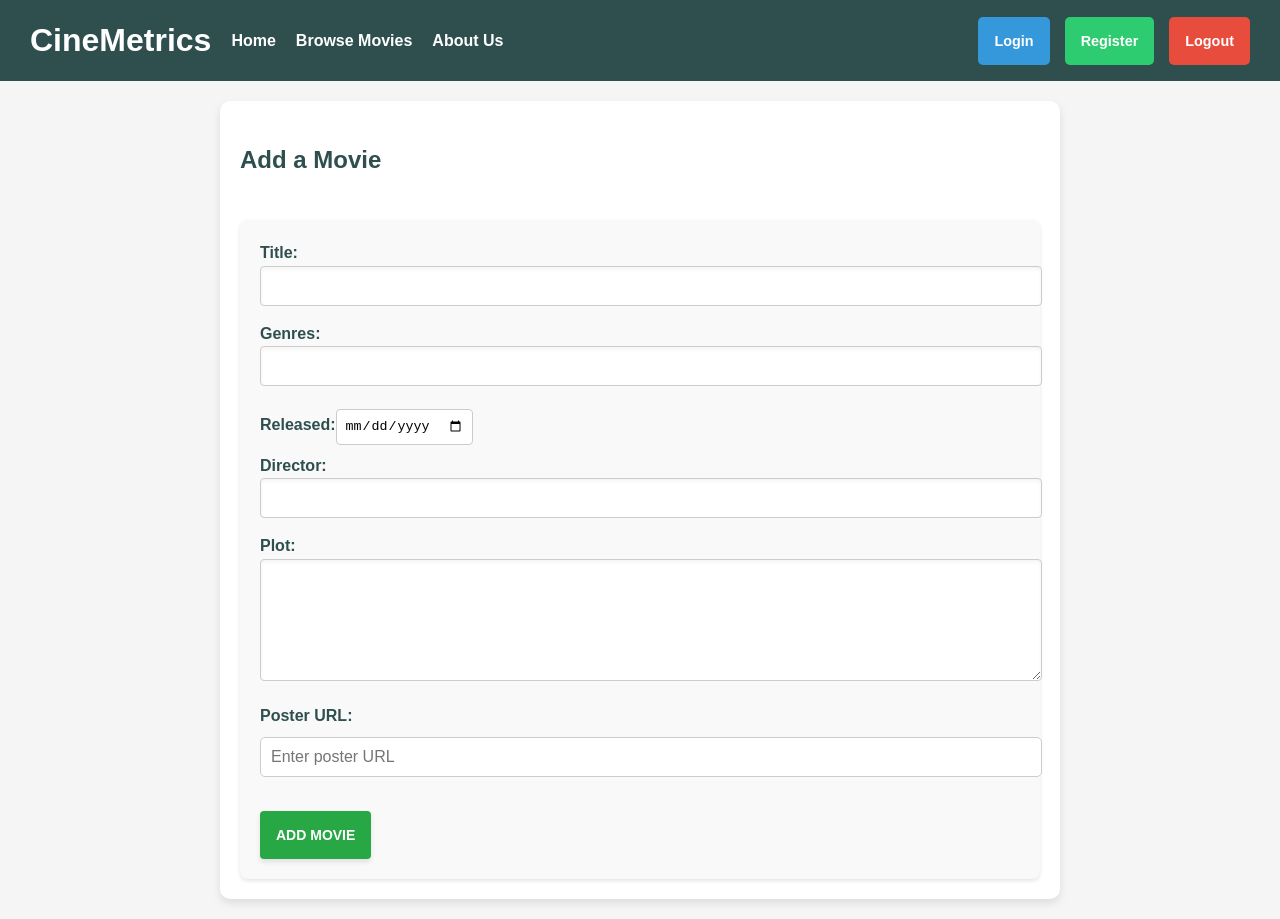
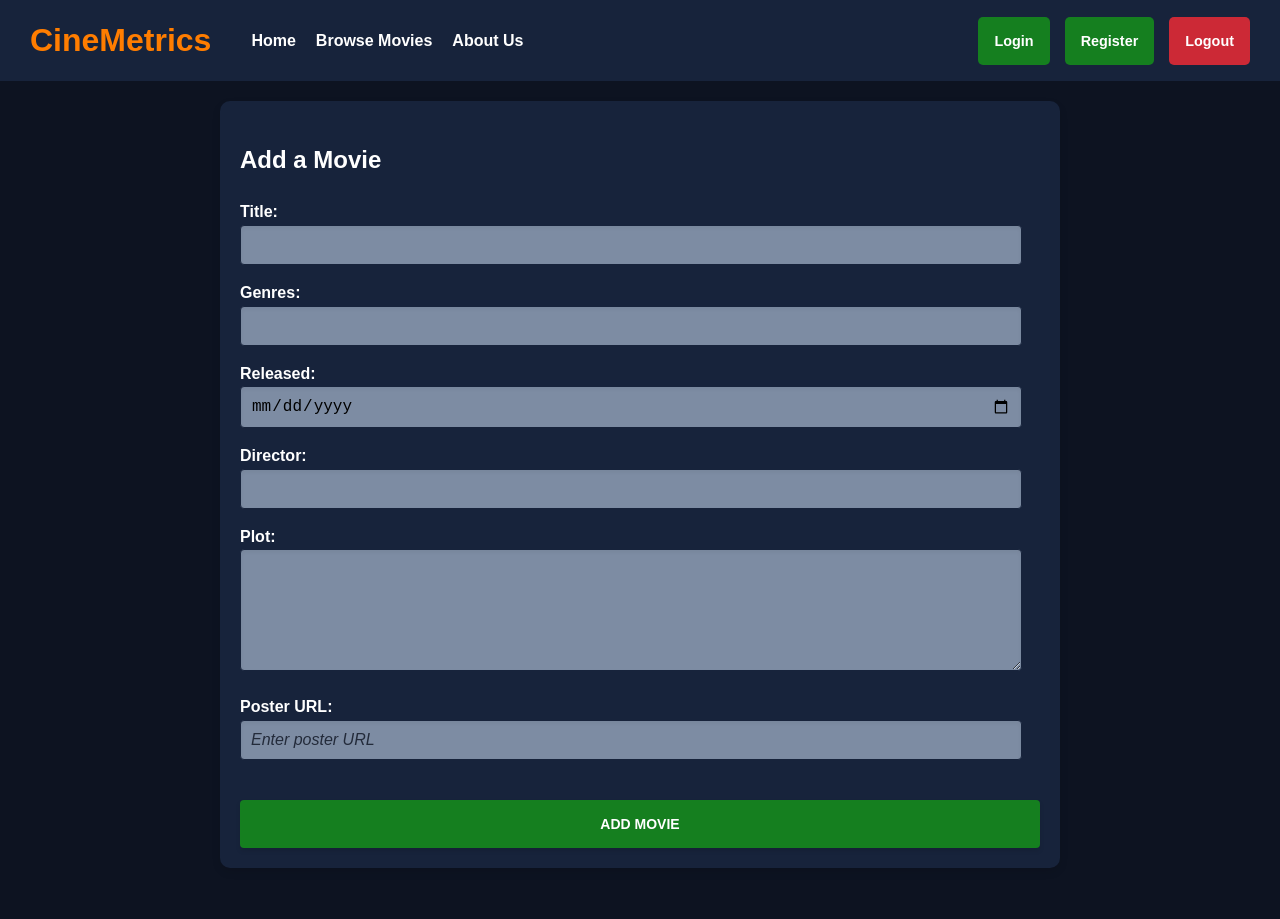
Before and after one commit to Chupiik/CineMetrics, a React (Vite) app in the folder frontend/: page /add-movie in a window 1280 px wide. After the commit the page ends 888 px from the top, so only its background shows below. Built offline with nearby package versions, Linux system fonts and the light colour scheme.

Commit message:
Changed css coloring and styling of the whole site

```diff
--- a/frontend/src/components/AddEditMovieForm.jsx
+++ b/frontend/src/components/AddEditMovieForm.jsx
@@ -77,11 +77,11 @@ function AddEditMovie({ method }) {
   return (
     <div>
       <Navbar />
-      <div className="container">
+      <div className="movieForm-container">
         <h2>{name}</h2>
-        <br />
         <form onSubmit={handleSubmit}>
           <label htmlFor="title">Title:</label>
+          <br/>
           <input
               type="text"
               id="title"
@@ -90,8 +90,9 @@ function AddEditMovie({ method }) {
               onChange={(e) => setTitle(e.target.value)}
               value={title}
           />
-          <br />
+          <br/>
           <label htmlFor="genres">Genres:</label>
+          <br/>
           <input
               type="text"
               id="genres"
@@ -99,8 +100,9 @@ function AddEditMovie({ method }) {
               onChange={(e) => setGenres(e.target.value)}
               value={genres}
           />
-          <br />
+          <br/>
           <label htmlFor="released">Released:</label>
+          <br/>
           <input
               type="date"
               required
@@ -109,8 +111,9 @@ function AddEditMovie({ method }) {
               onChange={(e) => setReleased(e.target.value)}
               value={released}
           />
-          <br />
+          <br/>
           <label htmlFor="director">Director:</label>
+          <br/>
           <input
               type="text"
               id="director"
@@ -118,16 +121,18 @@ function AddEditMovie({ method }) {
               onChange={(e) => setDirector(e.target.value)}
               value={director}
           />
-          <br />
+          <br/>
           <label htmlFor="plot">Plot:</label>
+          <br/>
           <textarea
               id="plot"
               name="plot"
               onChange={(e) => setPlot(e.target.value)}
               value={plot}
           />
-          <br />
+          <br/>
           <label htmlFor="poster">Poster URL:</label>
+          <br/>
           <input
               type="url"
               id="poster"
@@ -136,11 +141,11 @@ function AddEditMovie({ method }) {
               onChange={(e) => setPosterUrl(e.target.value)}
               value={posterUrl}
           />
-          <br />
+          <br/>
           {posterUrl && (
-            <img className="movie-poster-create" src={posterUrl} alt="Poster preview" />
+              <img className="movie-poster-create" src={posterUrl} alt="Poster preview"/>
           )}
-          <br />
+          <br/>
           <button type="submit">{method === "add" ? "Add Movie" : "Update Movie"}</button>
         </form>
       </div>
--- a/frontend/src/components/Form.jsx
+++ b/frontend/src/components/Form.jsx
@@ -33,7 +33,7 @@ function Form({route, method}) {
 
     };
 
-    return <form onSubmit={handleSubmit} className="form-container">
+    return <form onSubmit={handleSubmit} className="login-form-container">
         <h1>{name}</h1>
         <input
             className="form-input"
--- a/frontend/src/pages/Index.jsx
+++ b/frontend/src/pages/Index.jsx
@@ -4,9 +4,8 @@ import Navbar from "../components/Navbar.jsx";
 import "../styles/Index.css"
 function HomePage() {
     return (
-        <div>
+        <div className="body">
             <Navbar/>
-
             <section className="mainText">
                 <div>
                     <h2>Welcome to CineMetrics</h2>
--- a/frontend/src/styles/AboutUs.css
+++ b/frontend/src/styles/AboutUs.css
@@ -1,48 +1,25 @@
-body {
-    font-family: 'Arial', sans-serif;
-    margin: 0;
-    padding: 0;
-    background-color: whitesmoke;
-    color: black;
-}
-
-
-header {
-    background-color: darkslategray;
-    color: white;
-    text-align: center;
-    display: flex;
-    justify-content: space-between;
-    align-items: center;
-    padding: 15px 30px;
-}
-
-header h1 {
-    margin: 0;
-    font-size: 2em;
-}
-
-
-h1 {
-    margin: 0;
-}
-
-.container {
+.aboutUs-container {
     max-width: 900px;
     margin: 20px auto;
     padding: 20px;
-    background: white;
-    border-radius: 8px;
-    box-shadow: 0 2px 15px rgba(0, 0, 0, 0.1);
+    background: var(--background-color); /* Dark background color */
+    color: var(--secondary-color); /* White text color */
 }
 
-.intro-section, .team-section, .mission-section, .contact-section {
-    margin-bottom: 40px;
+.aboutUs-container h3,
+.aboutUs-container h2 {
+    color: var(--primary-color); /* White text color */
 }
 
-h2 {
-    color: darkslategray;
-    margin-bottom: 15px;
+.member-info {
+    color: var(--infoText-color);
+}
+
+.intro-section,
+.team-section,
+.mission-section,
+.contact-section {
+    margin-bottom: 40px;
 }
 
 .team-container {
@@ -53,24 +30,26 @@ h2 {
 
 .team-member {
     flex: 1 1 30%; /* Flex-basis for three columns */
-    background: #eaeaea;
+    background: var(--info-color); /* Primary orange background */
     border-radius: 8px;
     padding: 15px;
     margin: 10px;
     text-align: center;
     transition: transform 0.3s, box-shadow 0.3s;
+    color: var(--secondary-color); /* White text color */
 }
 
 .team-member:hover {
     transform: translateY(-5px);
-    box-shadow: 0 4px 20px rgba(0, 0, 0, 0.2);
+    box-shadow: 0 4px 20px rgba(0, 0, 0, 0.4); /* Slightly stronger shadow */
+    background: var(--info-color); /* Warning yellow for hover effect */
 }
 
 footer {
     text-align: center;
     padding: 15px 0;
-    background: darkslategray;
-    color: white;
+    background: var(--background-color); /* Dark background color */
+    color: var(--secondary-color); /* White text color */
 }
 
 @media (max-width: 800px) {
@@ -84,7 +63,7 @@ footer {
         flex: 1 1 100%;
     }
 
-    .container {
+    .aboutUs-container {
         padding: 10px;
     }
 }
--- a/frontend/src/styles/AddEditMovieForm.css
+++ b/frontend/src/styles/AddEditMovieForm.css
@@ -1,70 +1,59 @@
-
 /* Add Movie Form */
-form {
-    background-color: #f9f9f9;
-    padding: 20px;
-    border-radius: 8px;
-    box-shadow: 0 2px 4px rgba(0, 0, 0, 0.1);
+.movieForm-container form {
+    background-color: var(--info-color);
 }
 
-form label {
+.movieForm-container form label {
     font-size: 1rem;
     font-weight: bold;
-    color: darkslategray;
+    color: var(--secondary-color);
     margin-bottom: 5px;
 }
 
-form input[type="text"],
-form textarea {
-    width: 100%;
+.movieForm-container form input[type="text"],
+.movieForm-container form input[type="url"],
+.movieForm-container form input[type="date"],
+.movieForm-container form textarea {
+    background-color: var(--infoText-color);
+    width: 95%;
     padding: 10px;
     font-size: 1rem;
-    border: 1px solid #cccccc;
+    border: 1px solid var(--info-color);
     border-radius: 4px;
     outline: none;
     box-shadow: inset 0 2px 4px rgba(0, 0, 0, 0.05);
     margin-bottom: 15px;
+    margin-right: 10px;
 }
 
-form textarea {
+.movieForm-container form textarea {
     height: 100px;
     resize: vertical;
+
 }
 
-form input[type="text"]:focus,
-form textarea:focus {
-    border-color: orange;
-    box-shadow: inset 0 2px 4px rgba(255, 165, 0, 0.3);
+.movieForm-container form textarea {
+    scrollbar-color: var(--infoText-color) var(--info-color);
 }
 
-input[type="date"] {
-    padding: 8px;
-    margin: 8px 0;
-    border-radius: 4px;
-    border: 1px solid #ccc;
+.movieForm-container form input[type="url"]:focus,
+.movieForm-container form input[type="date"]:focus,
+.movieForm-container form input[type="text"]:focus,
+.movieForm-container form textarea:focus {
+    border-color: var(--primary-color);
+    box-shadow: inset 0 2px 4px rgba(255, 125, 0, 0.3);
 }
 
-input[type="url"] {
-    width: 100%;
-    padding: 10px;
-    margin: 8px 0;
-    border: 1px solid #ccc;
-    border-radius: 5px;
-    font-size: 1rem;
-}
-
-input[type="url"]:focus,
-input[type="date"]:focus,
-textarea:focus {
-    border-color: orange;
-    outline: none;
-    box-shadow: inset 0 2px 4px rgba(255, 165, 0, 0.3);
+.movieForm-container form input[type="url"]::placeholder {
+    color: var(--background-color);
+    font-style: italic;
+    opacity: 0.8;
 }
 
 
-form input[type="submit"] {
-    background-color: orange;
-    color: white;
+.movieForm-container form input[type="submit"] {
+    background-color: var(--primary-color);
+    color: var(--secondary-color);
     border: none;
     border-radius: 5px;
     padding: 12px 20px;
@@ -74,77 +63,70 @@ form input[type="submit"] {
     transition: background-color 0.3s ease;
 }
 
-form input[type="submit"]:hover {
-    background-color: #333;
+.movieForm-container form input[type="submit"]:hover {
+    background-color: var(--background-color);
+    color: var(--primary-color);
 }
 
 /* Container for the Movies Page */
-.container {
+.movieForm-container {
     max-width: 800px;
     margin: 20px auto;
     padding: 20px;
-    background-color: white;
+    background-color: var(--info-color);
     border-radius: 10px;
     box-shadow: 0 4px 8px rgba(0, 0, 0, 0.1);
+    width: 100%;
 }
 
-body {
-    font-family: 'Arial', sans-serif;
-    margin: 0;
-    padding: 0;
-    background-color: whitesmoke;
-    color: darkslategray;
-    line-height: 1.6;
+.movieForm-container h2 {
+    color: var(--secondary-color);
 }
 
-button[type="submit"] {
-  background-color: #28a745; /* Green background */
-  color: #ffffff; /* White text */
-  border: none; /* Remove border */
-  border-radius: 4px; /* Slightly rounded corners */
-  padding: 8px 16px; /* Padding for size */
-  font-size: 14px; /* Standard font size */
-  font-weight: 600; /* Semi-bold text */
-  text-transform: uppercase; /* Make the text uppercase */
-  cursor: pointer; /* Pointer cursor on hover */
-  transition: background-color 0.3s ease, transform 0.2s ease; /* Smooth transitions */
-  box-shadow: 0 3px 5px rgba(0, 0, 0, 0.1); /* Subtle shadow */
+.movieForm-container button[type="submit"] {
+    background-color: var(--success-color);
+    color: var(--secondary-color);
+    border: none;
+    border-radius: 4px;
+    padding: 8px 16px;
+    font-size: 14px;
+    font-weight: 600;
+    text-transform: uppercase;
+    cursor: pointer;
+    transition: background-color 0.3s ease, transform 0.2s ease;
+    box-shadow: 0 3px 5px rgba(0, 0, 0, 0.1);
+    width: 100%;
 }
 
-button[type="submit"]:hover {
-  background-color: #218838; /* Darker green on hover */
-  transform: translateY(-1px); /* Slight upward movement */
-  box-shadow: 0 4px 6px rgba(0, 0, 0, 0.15); /* Stronger shadow */
+.movieForm-container button[type="submit"]:hover {
+    background-color: var(--primary-color);
+    transform: translateY(-1px);
+    box-shadow: 0 4px 6px rgba(0, 0, 0, 0.15);
 }
 
-button[type="submit"]:focus {
-  outline: none; /* Remove default outline */
-  box-shadow: 0 0 0 3px rgba(40, 167, 69, 0.4); /* Green focus ring for accessibility */
+.movieForm-container button[type="submit"]:focus {
+    outline: none;
+    box-shadow: 0 0 0 3px rgba(40, 167, 69, 0.4);
 }
 
-button[type="submit"]:active {
-  background-color: #1e7e34; /* Even darker green when pressed */
-  transform: translateY(2px); /* Slight downward movement */
-  box-shadow: 0 2px 3px rgba(0, 0, 0, 0.2); /* Pressed effect shadow */
+.movieForm-container button[type="submit"]:active {
+    background-color: var(--primary-color);
+    transform: translateY(2px);
+    box-shadow: 0 2px 3px rgba(0, 0, 0, 0.2);
 }
 
 .error-message {
-  color: red;
-  font-size: 0.9rem;
+    color: var(--danger-color);
+    font-size: 0.9rem;
 }
-
 
 /* Responsive Design */
 @media (max-width: 768px) {
-    .container {
+    .movieForm-container {
         padding: 16px;
     }
 
-    .movie-container {
-        margin-bottom: 20px;
-    }
-
-    form input[type="submit"] {
+    .movieForm-container form input[type="submit"] {
         width: 100%;
     }
 }
--- /dev/null
+++ b/frontend/src/styles/Colors.css
@@ -0,0 +1,10 @@
+:root {
+    --background-color: #0D1321;
+    --primary-color: #FF7D00;
+    --secondary-color: #FFFFFF;
+    --infoText-color: #7D8CA3;
+    --success-color: #157F1F;
+    --danger-color: #CC2936;
+    --warning-color: #ffc107;
+    --info-color: #17233B;
+}
--- a/frontend/src/styles/Index.css
+++ b/frontend/src/styles/Index.css
@@ -1,25 +1,31 @@
-body {
+@import url('./colors.css');
+html{
+    background-color: var(--background-color);
+}
+
+.body {
     font-family: 'Arial', sans-serif;
     margin: 0;
     padding: 0;
-    background-color: whitesmoke;
-    color: darkslategray;
+    background-color: var(--background-color);
+    color: var(--secondary-color); /* White text on dark background */
 }
-
 
 .mainText {
     padding: 100px 20px;
-    color: black;
+    /*color: var(--secondary-color); /* White text */
     text-align: center;
     display: flex;
     align-items: center;
     justify-content: center;
     min-height: 60vh;
+    background-color: inherit;
 }
 
 .mainText h2 {
     font-size: 3em;
     margin-bottom: 20px;
+    color: var(--primary-color); /* Bright orange for headings */
 }
 
 .mainText p {
@@ -29,9 +35,9 @@ body {
 }
 
 .btn {
-    background-color: orange;
+    background-color: var(--primary-color); /* Bright orange button */
     padding: 10px 20px;
-    color: white;
+    color: var(--secondary-color); /* White text */
     text-decoration: none;
     font-size: 1.2em;
     border-radius: 5px;
@@ -39,7 +45,7 @@ body {
 }
 
 .btn:hover {
-    background-color: #333;
+    background-color: var(--info-color); /* Teal on hover */
 }
 
 .features {
@@ -50,27 +56,31 @@ body {
 }
 
 .feature-box {
-    background-color: white;
+    background-color: var(--info-color); /* White background for cards */
     padding: 30px;
     width: 29%;
     text-align: center;
     border-radius: 10px;
     box-shadow: 0 4px 8px rgba(0, 0, 0, 0.1);
+    color: var(--secondary-color); /* Dark text on light background */
 }
 
 .feature-box h3 {
     font-size: 1.8em;
     margin-bottom: 15px;
+    color: var(--primary-color); /* Bright orange for headings */
 }
 
 .feature-box p {
     font-size: 1em;
-    color: gray;
+    color: var(--secondary-color); /* Dark text */
 }
 
 .feature-box:hover {
     transform: translateY(-10px);
     transition: transform 0.3s ease;
+    background-color: var(--info-color); /* Teal background on hover */
+    color: var(--secondary-color); /* White text on hover */
 }
 
 @media (max-width: 768px) {
--- a/frontend/src/styles/Movie.css
+++ b/frontend/src/styles/Movie.css
@@ -1,5 +1,7 @@
+@import url('./colors.css');
+
 .movie-container {
-    background-color: whitesmoke;
+    background-color: var(--info-color);
     border: none;
     border-radius: 10px;
     padding: 16px;
@@ -18,9 +20,16 @@
     box-shadow: 0 6px 12px rgba(0, 0, 0, 0.15);
 }
 
-.movie-title, .movie-genres, .movie-release-date, .movie-director, .movie-plot {
+.movie-title {
+    font-size: 1.5em;
+    color: var(--primary-color);
+    line-height: 1.5;
+    margin: 0;
+}
+
+.movie-genres, .movie-release-date, .movie-director, .movie-plot {
     font-size: 1em;
-    color: gray;
+    color: var(--infoText-color);
     line-height: 1.5;
     margin: 0;
 }
@@ -30,7 +39,7 @@
     flex-direction: column;
     gap: 8px;
     max-width: 60%;
-    flex-grow: 1; /* Allows details to take up remaining space */
+    flex-grow: 1;
 }
 
 .movie-details-poster {
@@ -47,22 +56,20 @@
     box-shadow: 0 2px 8px rgba(0, 0, 0, 0.1);
 }
 
-
 .movie-actions {
     display: flex;
-    gap: 10px; /* Space between the buttons */
+    gap: 10px;
     justify-content: flex-start;
     align-items: center;
-    margin-top: 16px; /* Space from other content */
+    margin-top: 16px;
 }
 
-/* General button styles (Edit and Delete) */
 button {
-    color: white;
+    color: var(--secondary-color);
     border: none;
     border-radius: 5px;
-    padding: 12px 20px; /* Ensure same padding for both buttons */
-    font-size: 1rem; /* Same font size for both buttons */
+    padding: 12px 20px;
+    font-size: 1rem;
     font-weight: bold;
     cursor: pointer;
     transition: background-color 0.3s ease, box-shadow 0.3s ease;
@@ -73,34 +80,27 @@ button {
     height: 48px; /* Ensuring same height */
 }
 
-/* Delete Button (Red) */
 .delete-button {
-    background-color: #e53935; /* Red color for Delete */
-}
-
-.delete-button svg,
-.edit-button svg {
-    width: 16px;
-    height: 16px; /* Ensures the icon fits nicely */
+    background-color: var(--danger-color);
 }
 
 .delete-button:hover {
-    background-color: #c62828; /* Darker red on hover */
+    background-color: var(--primary-color);
 }
 
 .delete-button:active {
-    background-color: #b71c1c; /* Even darker red when clicked */
+    background-color: #5a2026;
 }
 
-/* Edit Button (Green) */
+/* Edit Button (Success) */
 .edit-button {
-    background-color: #4CAF50; /* Green color for Edit */
+    background-color: var(--success-color);
 }
 
 .edit-button:hover {
-    background-color: #45a049; /* Darker green on hover */
+    background-color: var(--primary-color);
 }
 
 .edit-button:active {
-    background-color: #388e3c; /* Even darker green when clicked */
+    background-color: #1e7e34;
 }
--- a/frontend/src/styles/Movies.css
+++ b/frontend/src/styles/Movies.css
@@ -1,10 +1,12 @@
+@import url('./colors.css');
+
 /* Global Styles */
 body {
     font-family: 'Arial', sans-serif;
     margin: 0;
     padding: 0;
-    background-color: whitesmoke;
-    color: darkslategray;
+    background-color: var(--background-color);
+    color: var(--secondary-color);
     line-height: 1.6;
 }
 
@@ -13,7 +15,7 @@ body {
     max-width: 800px;
     margin: 20px auto;
     padding: 20px;
-    background-color: white;
+    background-color: var(--background-color);
     border-radius: 10px;
     box-shadow: 0 4px 8px rgba(0, 0, 0, 0.1);
 }
@@ -25,7 +27,7 @@ body {
 
 .movies-list .movie-container {
     margin-bottom: 20px;
-    background-color: #f9f9f9;
+    background-color: var(--info-color);
     border-radius: 8px;
     padding: 15px;
     box-shadow: 0 2px 4px rgba(0, 0, 0, 0.1);
@@ -35,56 +37,37 @@ body {
 .movies-list .movie-container:hover {
     transform: translateY(-5px);
 }
-
-/* Movie Details */
-.movie-title {
-    font-size: 1.5em;
+/* Add Movie Button */
+.add-movie-button {
+    background-color: var(--success-color);
+    color: var(--secondary-color);
+    border: none;
+    border-radius: 5px;
+    padding: 10px 20px;
+    font-size: 16px;
     font-weight: bold;
-    color: darkslategray;
-    margin-bottom: 10px;
-}
-
-.movie-plot {
-    font-size: 1em;
-    color: gray;
-    margin-bottom: 10px;
-}
-
-.movie-date {
-    font-size: 0.9em;
-    color: slategray;
-}
-
-.add-movie-button {
-  background-color: #007bff; /* Primary blue color */
-  color: #ffffff; /* White text color */
-  border: none; /* No border */
-  border-radius: 5px; /* Slightly rounded corners */
-  padding: 10px 20px; /* Padding for better size */
-  font-size: 16px; /* Readable font size */
-  font-weight: bold; /* Bold text for emphasis */
-  cursor: pointer; /* Pointer cursor on hover */
-  transition: background-color 0.3s ease, transform 0.2s ease; /* Smooth hover effect */
-  box-shadow: 0 4px 6px rgba(0, 0, 0, 0.1); /* Subtle shadow */
+    cursor: pointer;
+    transition: background-color 0.3s ease, transform 0.2s ease;
+    box-shadow: 0 4px 6px rgba(0, 0, 0, 0.1);
+    width: 100%;
 }
 
 .add-movie-button:hover {
-  background-color: #0056b3; /* Darker blue on hover */
-  transform: translateY(-2px); /* Slight upward movement */
-  box-shadow: 0 6px 8px rgba(0, 0, 0, 0.15); /* Stronger shadow */
+    background-color: var(--primary-color); /* Success green on hover */
+    transform: translateY(-2px); /* Slight upward movement */
+    box-shadow: 0 6px 8px rgba(0, 0, 0, 0.15); /* Stronger shadow */
 }
 
 .add-movie-button:focus {
-  outline: none; /* Remove default outline */
-  box-shadow: 0 0 0 4px rgba(0, 123, 255, 0.5); /* Accessible focus ring */
+    outline: none; /* Remove default outline */
+    box-shadow: 0 0 0 4px rgba(255, 125, 0, 0.5); /* Accessible focus ring */
 }
 
 .add-movie-button:active {
-  background-color: #003f7f; /* Even darker blue when pressed */
-  transform: translateY(1px); /* Slight downward movement */
-  box-shadow: 0 3px 4px rgba(0, 0, 0, 0.2); /* Subtle pressed effect */
+    background-color: var(--danger-color); /* Danger red when pressed */
+    transform: translateY(1px); /* Slight downward movement */
+    box-shadow: 0 3px 4px rgba(0, 0, 0, 0.2); /* Subtle pressed effect */
 }
-
 
 /* Responsive Design */
 @media (max-width: 768px) {
@@ -95,8 +78,4 @@ body {
     .movie-container {
         margin-bottom: 20px;
     }
-
-    form input[type="submit"] {
-        width: 100%;
-    }
 }
--- a/frontend/src/styles/Navbar.css
+++ b/frontend/src/styles/Navbar.css
@@ -1,6 +1,8 @@
+@import url('./colors.css');
+
 header {
-    background-color: darkslategray;
-    color: white;
+    background-color: var(--info-color);
+    color: var(--secondary-color);
     display: flex;
     align-items: center;
     justify-content: space-between;
@@ -11,6 +13,7 @@ header h1 {
     margin: 0;
     font-size: 2em;
     margin-right: 20px;
+    color: var(--primary-color);
 }
 
 /* Navigation Menu */
@@ -33,14 +36,14 @@ header h1 {
 }
 
 .navbar-links ul li a {
-    color: white;
+    color: var(--secondary-color);
     text-decoration: none;
     font-weight: bold;
     transition: color 0.3s;
 }
 
 .navbar-links ul li a:hover {
-    color: orange;
+    color: var(--primary-color);
 }
 
 /* Buttons Section */
@@ -58,34 +61,32 @@ header h1 {
     border-radius: 5px;
     cursor: pointer;
     transition: background-color 0.3s, transform 0.3s;
+    color: var(--secondary-color);
 }
 
 /* Individual Button Colors */
 .login-button {
-    background-color: #3498db; /* Light Blue */
-    color: white;
+    background-color: var(--success-color);
 }
 
 .login-button:hover {
-    background-color: #2980b9; /* Darker Blue */
+    background-color: var(--primary-color);
 }
 
 .register-button {
-    background-color: #2ecc71; /* Green */
-    color: white;
+    background-color: var(--success-color);
 }
 
 .register-button:hover {
-    background-color: #27ae60; /* Darker Green */
+    background-color: var(--primary-color);
 }
 
 .logout-button {
-    background-color: #e74c3c; /* Red */
-    color: white;
+    background-color: var(--danger-color);
 }
 
 .logout-button:hover {
-    background-color: #c0392b; /* Darker Red */
+    background-color: var(--primary-color);
 }
 
 /* Responsive Adjustments */
```
Also changed, not shown: frontend/src/pages/AboutUs.jsx (+4 -5 lines), frontend/src/styles/Form.css (+23 -16 lines), 1 other file (tests, documents, lock files or other folders). Lines whose indentation alone changed are shown as unchanged.
